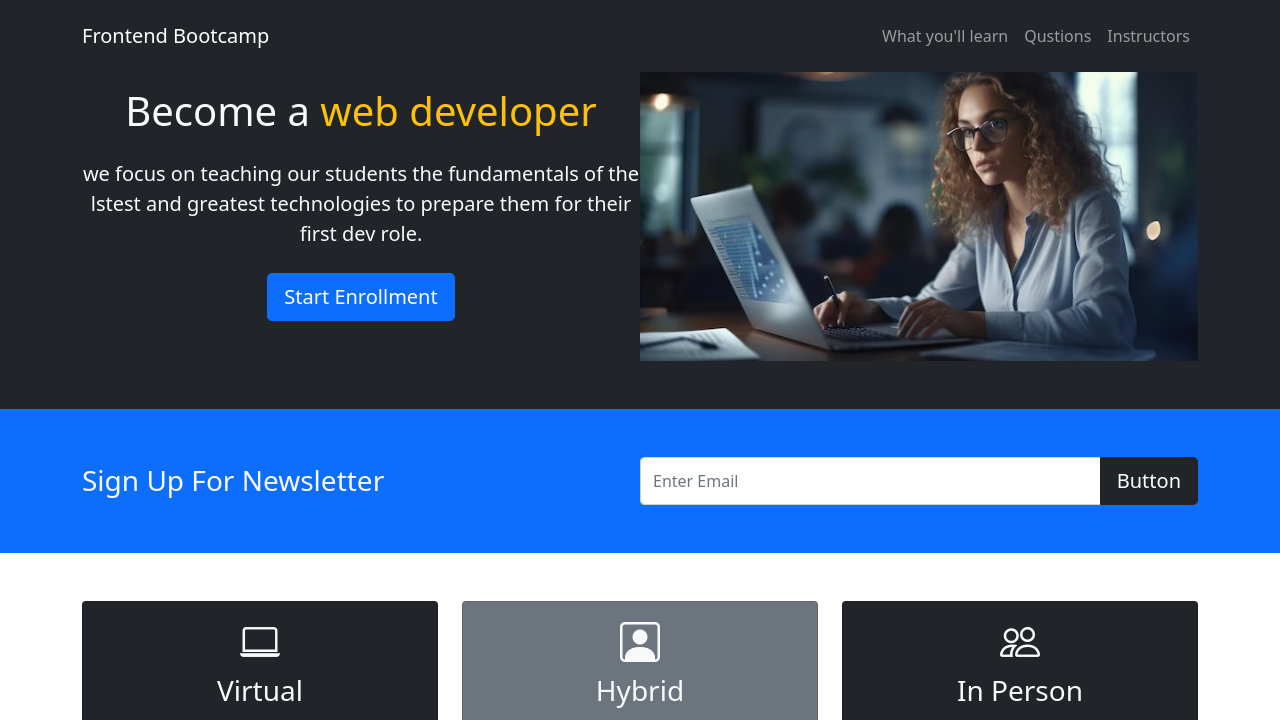
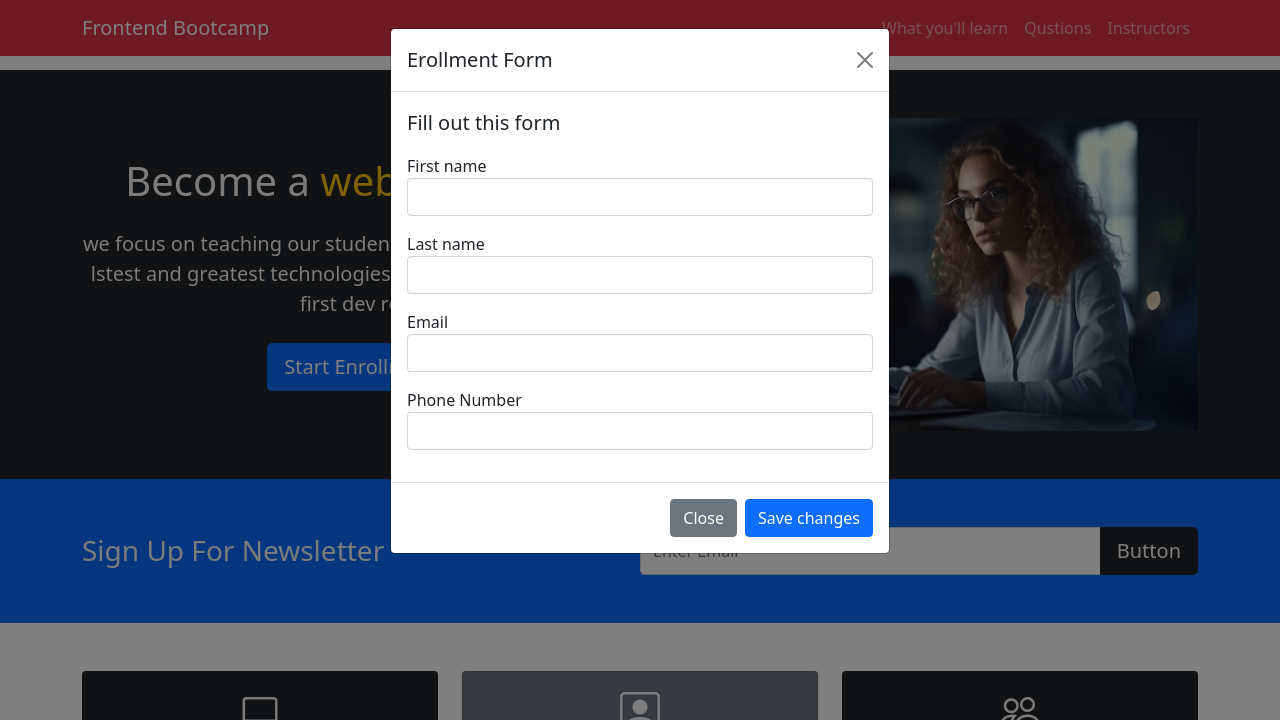
Before and after one commit to joshidhenu/webpage-using-html-css-bootstrap, a plain HTML site: page index.html in a window 1280 px wide. Shown: the top 720 px of the page. Drawn offline with nearby package versions, Linux system fonts and the light colour scheme.

Commit message:
first commit

```diff
--- a/index.html
+++ b/index.html
@@ -9,10 +9,15 @@
         <script src="https://polyfill.io/v3/polyfill.min.js?features=default"></script>
         <link rel="stylesheet" href="style.css">
         <title> </title>
+        <style>
+            .showcase{
+                margin-top: 70px;
+            }
+        </style>
     </head>
     <body>
         <!-- navbar -->
-        <nav class="navbar navbar-expand-lg bg-dark navbar-dark fixed-top py-3">
+        <nav class="navbar navbar-expand-lg bg-danger navbar-dark fixed-top py-2">
           <div class="container">
             <a href="#" class="navbar-brand">Frontend Bootcamp</a>
             <button class="navbar-toggler" type="button" data-bs-toggle="collapse" data-bs-target="#navmenu">
@@ -36,7 +41,7 @@
 
     </nav>
     <!-- Showcase -->
-    <section class="bg-dark text-light p-5 text-center text-sm start">
+    <section class="bg-dark text-light p-5 text-center text-sm showcase">
         <div class="container">
             <div class="d-sm-flex align-items-center justify-content-between">
                 <div>
@@ -340,7 +345,7 @@
     <div class="modal-dialog">
       <div class="modal-content">
         <div class="modal-header">
-          <h5 class="modal-title" id="enrollLabel">Modal title</h5>
+          <h5 class="modal-title" id="enrollLabel">Erollment Form</h5>
           <button type="button" class="btn-close" data-bs-dismiss="modal" aria-label="Close"></button>
         </div>
         <div class="modal-body">
@@ -381,6 +386,12 @@
     </div>
     </footer>
         <script src="https://cdn.jsdelivr.net/npm/bootstrap@5.0.2/dist/js/bootstrap.bundle.min.js" integrity="sha384-MrcW6ZMFYlzcLA8Nl+NtUVF0sA7MsXsP1UyJoMp4YLEuNSfAP+JcXn/tWtIaxVXM" crossorigin="anonymous"></script>
-
+        <script>
+            // Show the modal on page load
+            window.addEventListener('load', function() {
+              var myModal = new bootstrap.Modal(document.getElementById('enroll'));
+              myModal.show();
+            });
+          </script>
     </body>
 </html>
```
Also changed, not shown: focus.html (added, +21 -0 lines).
